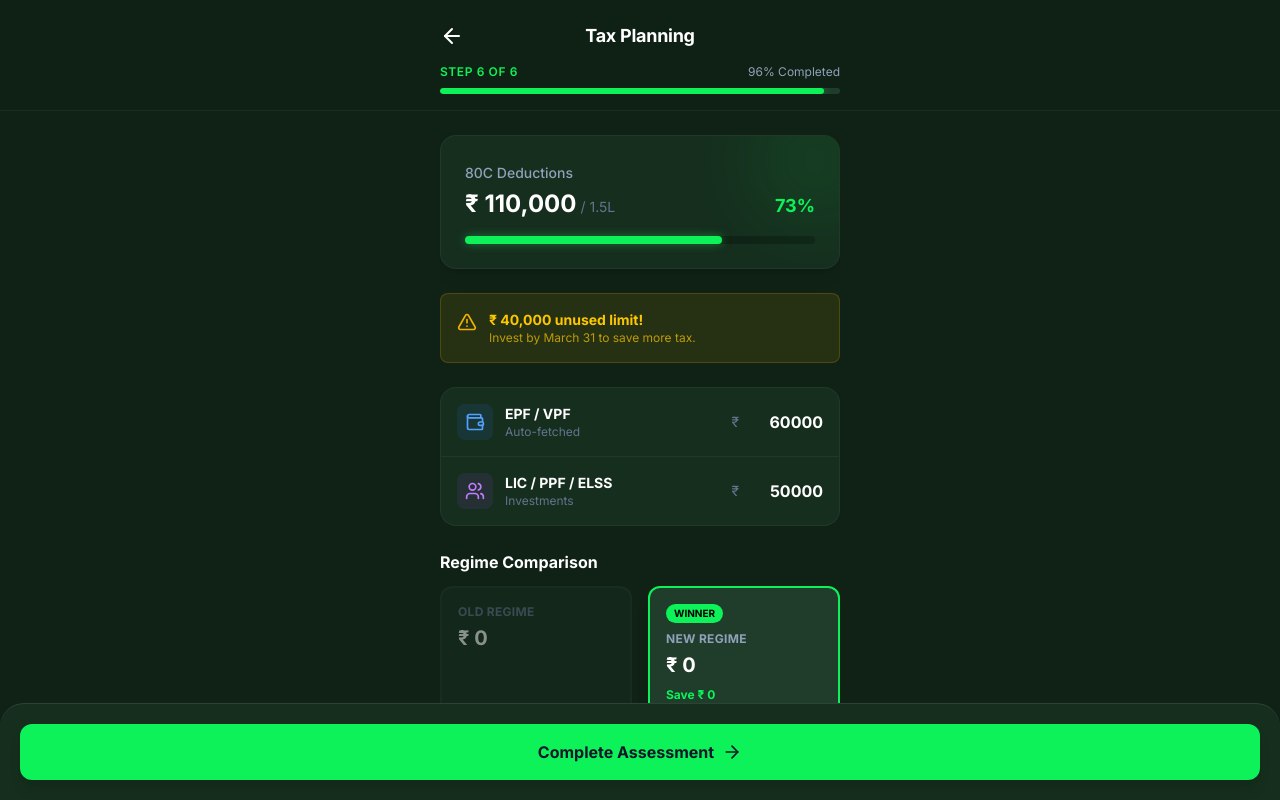
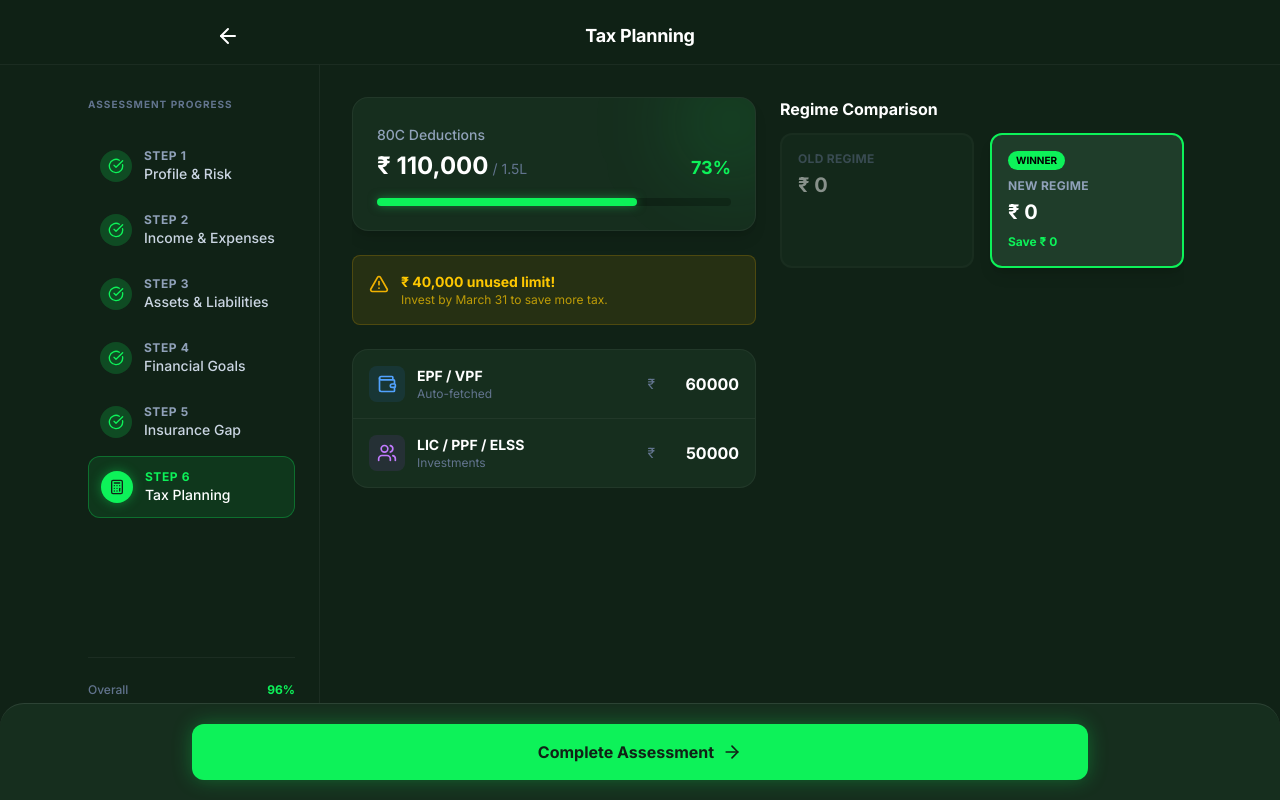
Before and after one commit to rohitguta2432/myFinance, a React (Vite) app: page /assessment/step-6 in a window 1280 px wide. Shown: the top 800 px of the page. Built offline with nearby package versions, Linux system fonts and the light colour scheme; no server answers.

Commit message:
fix: dark theme & responsive desktop layouts for wizard steps and dashboard

```diff
--- a/src/components/layout/Layout.jsx
+++ b/src/components/layout/Layout.jsx
@@ -1,6 +1,6 @@
 import React from 'react';
 import { Outlet, useLocation, useNavigate } from 'react-router-dom';
-import { ArrowLeft } from 'lucide-react';
+import { ArrowLeft, User, DollarSign, Wallet, Flag, Shield, Calculator, CheckCircle } from 'lucide-react';
 
 const Layout = () => {
     const location = useLocation();
@@ -24,12 +24,22 @@ const Layout = () => {
     const isComplete = location.pathname.includes('complete');
     const showHeader = step > 0 && step <= 6;
 
+    // Steps config for sidebar
+    const steps = [
+        { num: 1, title: 'Profile & Risk', icon: User, path: '/assessment/step-1' },
+        { num: 2, title: 'Income & Expenses', icon: DollarSign, path: '/assessment/step-2' },
+        { num: 3, title: 'Assets & Liabilities', icon: Wallet, path: '/assessment/step-3' },
+        { num: 4, title: 'Financial Goals', icon: Flag, path: '/assessment/step-4' },
+        { num: 5, title: 'Insurance Gap', icon: Shield, path: '/assessment/step-5' },
+        { num: 6, title: 'Tax Planning', icon: Calculator, path: '/assessment/step-6' },
+    ];
+
     return (
         <div className="min-h-screen bg-background-dark flex flex-col font-display text-white antialiased selection:bg-primary/30">
             {/* Sticky Header with Progress */}
             {showHeader && (
                 <header className="sticky top-0 z-50 bg-background-dark/95 backdrop-blur-md border-b border-white/5">
-                    <div className="flex items-center p-4 pb-2 justify-between max-w-md mx-auto">
+                    <div className="flex items-center p-4 pb-2 justify-between max-w-4xl mx-auto">
                         <button
                             onClick={() => navigate(-1)}
                             className="text-white flex size-10 shrink-0 items-center justify-center rounded-full hover:bg-white/10 transition-colors"
@@ -40,8 +50,8 @@ const Layout = () => {
                             {title}
                         </h2>
                     </div>
-                    {/* Progress Bar */}
-                    <div className="flex flex-col gap-2 px-6 pb-4 max-w-md mx-auto">
+                    {/* Progress Bar — hidden on lg where sidebar shows */}
+                    <div className="flex flex-col gap-2 px-6 pb-4 max-w-4xl mx-auto lg:hidden">
                         <div className="flex justify-between items-end">
                             <p className="text-primary text-xs font-semibold uppercase tracking-wider">
                                 Step {step} of 6
@@ -60,10 +70,81 @@ const Layout = () => {
                 </header>
             )}
 
-            {/* Main Content */}
-            <main className="flex-1 w-full max-w-md mx-auto p-4 md:p-6 animate-fade-in relative">
-                <Outlet />
-            </main>
+            {/* Content Area: Sidebar + Main */}
+            <div className="flex-1 w-full max-w-6xl mx-auto flex">
+                {/* Desktop Sidebar — step navigator */}
+                {showHeader && (
+                    <aside className="hidden lg:flex flex-col w-64 shrink-0 p-6 pt-8 border-r border-white/5">
+                        <p className="text-[10px] uppercase tracking-widest font-bold text-slate-500 mb-6">Assessment Progress</p>
+                        <nav className="space-y-1">
+                            {steps.map((s) => {
+                                const Icon = s.icon;
+                                const isActive = s.num === step;
+                                const isCompleted = s.num < step;
+                                const isFuture = s.num > step;
+                                return (
+                                    <button
+                                        key={s.num}
+                                        onClick={() => navigate(s.path)}
+                                        className={`w-full flex items-center gap-3 px-3 py-3 rounded-xl text-left transition-all group ${
+                                            isActive
+                                                ? 'bg-primary/10 border border-primary/30'
+                                                : isCompleted
+                                                ? 'hover:bg-white/5 cursor-pointer'
+                                                : 'opacity-40 cursor-default'
+                                        }`}
+                                        disabled={isFuture}
+                                    >
+                                        <div className={`w-8 h-8 rounded-full flex items-center justify-center shrink-0 transition-all ${
+                                            isActive
+                                                ? 'bg-primary text-background-dark shadow-[0_0_12px_rgba(13,242,89,0.4)]'
+                                                : isCompleted
+                                                ? 'bg-primary/20 text-primary'
+                                                : 'bg-surface-active text-slate-500'
+                                        }`}>
+                                            {isCompleted ? (
+                                                <CheckCircle className="w-4 h-4" />
+                                            ) : (
+                                                <Icon className="w-4 h-4" />
+                                            )}
+                                        </div>
+                                        <div className="flex-1 min-w-0">
+                                            <p className={`text-xs font-bold uppercase tracking-wider ${
+                                                isActive ? 'text-primary' : isCompleted ? 'text-slate-400' : 'text-slate-600'
+                                            }`}>
+                                                Step {s.num}
+                                            </p>
+                                            <p className={`text-sm font-medium truncate ${
+                                                isActive ? 'text-white' : isCompleted ? 'text-slate-300' : 'text-slate-500'
+                                            }`}>
+                                                {s.title}
+                                            </p>
+                                        </div>
+                                    </button>
+                                );
+                            })}
+                        </nav>
+                        {/* Overall progress at bottom */}
+                        <div className="mt-auto pt-6 border-t border-white/5">
+                            <div className="flex justify-between text-xs mb-2">
+                                <span className="text-slate-500 font-medium">Overall</span>
+                                <span className="text-primary font-bold">{progress}%</span>
+                            </div>
+                            <div className="h-1.5 w-full rounded-full bg-surface-active overflow-hidden">
+                                <div
+                                    className="h-full bg-primary rounded-full shadow-[0_0_10px_rgba(13,242,89,0.5)] transition-all duration-500"
+                                    style={{ width: `${progress}%` }}
+                                ></div>
+                            </div>
+                        </div>
+                    </aside>
+                )}
+
+                {/* Main Content */}
+                <main className="flex-1 w-full max-w-4xl mx-auto p-4 md:p-6 lg:p-8 animate-fade-in relative">
+                    <Outlet />
+                </main>
+            </div>
 
             {/* Footer */}
             {!isComplete && (
--- a/src/features/assessment/pages/Step1PersonalRisk.jsx
+++ b/src/features/assessment/pages/Step1PersonalRisk.jsx
@@ -103,6 +103,8 @@ const Step1PersonalRisk = () => {
                     <h3 className="text-white text-lg font-bold leading-tight">Demographics</h3>
                 </div>
 
+                <div className="lg:grid lg:grid-cols-2 lg:gap-6 space-y-5 lg:space-y-0">
+
                     {/* Age Slider */}
                     <div className="rounded-xl bg-surface-dark border border-white/5 p-5 shadow-sm">
                         <div className="flex justify-between items-center mb-4">
@@ -183,6 +185,7 @@ const Step1PersonalRisk = () => {
                             >
                                 <Plus className="w-4 h-4" />
                             </button>
+                        </div>
                     </div>
                 </div>
 
@@ -348,7 +351,7 @@ const Step1PersonalRisk = () => {
             </section>
 
             {/* Sticky Footer CTA */}
-            <div className="fixed bottom-0 left-0 w-full bg-gradient-to-t from-background-dark via-background-dark to-transparent pt-10 pb-6 px-4 z-40 max-w-md mx-auto right-0">
+            <div className="fixed bottom-0 left-0 w-full bg-gradient-to-t from-background-dark via-background-dark to-transparent pt-10 pb-6 px-4 z-40 max-w-4xl mx-auto right-0">
                 <button
                     onClick={handleNext}
                     disabled={isSaving}
--- a/src/features/assessment/pages/Step2IncomeExpenses.jsx
+++ b/src/features/assessment/pages/Step2IncomeExpenses.jsx
@@ -127,7 +127,7 @@ const Step2IncomeExpenses = () => {
 
             {/* Summary Footer */}
             <div className="fixed bottom-0 left-0 w-full bg-gradient-to-t from-background-dark via-background-dark to-transparent pt-6 z-40">
-                <div className="bg-surface-dark border-t border-white/5 p-5 rounded-t-3xl max-w-md mx-auto right-0 left-0">
+                <div className="bg-surface-dark border-t border-white/5 p-5 rounded-t-3xl max-w-4xl mx-auto right-0 left-0">
                     <div className="flex flex-col gap-4">
                         <div className="flex justify-between items-end border-b border-white/10 pb-4">
                             <div className="flex flex-col gap-1">
@@ -167,7 +167,7 @@ const Step2IncomeExpenses = () => {
             {isModalOpen && (
                 <div className="fixed inset-0 z-50 flex items-end justify-center sm:items-center">
                     <div className="absolute inset-0 bg-black/70 backdrop-blur-sm" onClick={() => setIsModalOpen(false)}></div>
-                    <div className="relative bg-surface-dark w-full max-w-md rounded-t-3xl sm:rounded-3xl p-6 shadow-2xl border-t border-white/10 animate-slide-up">
+                    <div className="relative bg-surface-dark w-full max-w-lg rounded-t-3xl sm:rounded-3xl p-6 shadow-2xl border-t border-white/10 animate-slide-up">
                         <div className="w-12 h-1 bg-surface-active rounded-full mx-auto mb-6 sm:hidden"></div>
                         <div className="flex justify-between items-center mb-6">
                             <h3 className="text-xl font-bold text-white">Add {modalType === 'income' ? 'Income' : 'Expense'}</h3>
--- a/src/features/assessment/pages/Step3AssetsLiabilities.jsx
+++ b/src/features/assessment/pages/Step3AssetsLiabilities.jsx
@@ -129,7 +129,7 @@ const Step3AssetsLiabilities = () => {
             </div>
 
             {/* Footer */}
-            <div className="fixed bottom-0 left-0 w-full bg-gradient-to-t from-background-dark via-background-dark to-transparent pt-10 pb-6 px-4 z-40 max-w-md mx-auto right-0">
+            <div className="fixed bottom-0 left-0 w-full bg-gradient-to-t from-background-dark via-background-dark to-transparent pt-10 pb-6 px-4 z-40 max-w-4xl mx-auto right-0">
                 <button
                     onClick={() => navigate('/assessment/step-4')}
                     className="w-full bg-primary text-background-dark font-bold text-base py-4 rounded-xl flex items-center justify-center gap-2 hover:bg-primary-dark transition-colors shadow-[0_0_20px_rgba(13,242,89,0.3)] active:scale-[0.98]"
@@ -143,7 +143,7 @@ const Step3AssetsLiabilities = () => {
             {isModalOpen && (
                 <div className="fixed inset-0 z-50 flex items-end justify-center sm:items-center">
                     <div className="absolute inset-0 bg-black/70 backdrop-blur-sm" onClick={() => setIsModalOpen(false)}></div>
-                    <div className="relative bg-surface-dark w-full max-w-md rounded-t-3xl sm:rounded-3xl p-6 shadow-2xl border-t border-white/10 animate-slide-up">
+                    <div className="relative bg-surface-dark w-full max-w-lg rounded-t-3xl sm:rounded-3xl p-6 shadow-2xl border-t border-white/10 animate-slide-up">
                         <div className="w-12 h-1 bg-surface-active rounded-full mx-auto mb-6 sm:hidden"></div>
                         <div className="flex justify-between items-center mb-6">
                             <h3 className="text-xl font-bold text-white">Add {activeTab === 'assets' ? 'Asset' : 'Liability'}</h3>
--- a/src/features/assessment/pages/Step4FinancialGoals.jsx
+++ b/src/features/assessment/pages/Step4FinancialGoals.jsx
@@ -164,7 +164,7 @@ const Step4FinancialGoals = () => {
 
             {/* Footer */}
             <div className="fixed bottom-0 left-0 w-full bg-gradient-to-t from-background-dark via-background-dark to-transparent pt-6 z-40">
-                <div className="bg-surface-dark border-t border-white/5 p-5 rounded-t-3xl max-w-md mx-auto right-0 left-0">
+                <div className="bg-surface-dark border-t border-white/5 p-5 rounded-t-3xl max-w-4xl mx-auto right-0 left-0">
                     <div className="flex flex-col gap-4">
                         {goals.length > 0 && (
                             <div className="flex justify-between items-center text-slate-300 text-sm px-1">
@@ -187,7 +187,7 @@ const Step4FinancialGoals = () => {
             {isModalOpen && (
                 <div className="fixed inset-0 z-50 flex items-end justify-center sm:items-center">
                     <div className="absolute inset-0 bg-black/70 backdrop-blur-sm" onClick={() => setIsModalOpen(false)}></div>
-                    <div className="relative bg-surface-dark w-full max-w-md rounded-t-3xl sm:rounded-3xl p-6 shadow-2xl border-t border-white/10 animate-slide-up">
+                    <div className="relative bg-surface-dark w-full max-w-lg rounded-t-3xl sm:rounded-3xl p-6 shadow-2xl border-t border-white/10 animate-slide-up">
                         <div className="w-12 h-1 bg-surface-active rounded-full mx-auto mb-6 sm:hidden"></div>
                         <div className="flex justify-between items-center mb-6">
                             <h3 className="text-xl font-bold text-white">{editingId ? 'Edit Goal' : 'Add Goal'}</h3>
--- a/src/features/assessment/pages/Step6TaxOptimization.jsx
+++ b/src/features/assessment/pages/Step6TaxOptimization.jsx
@@ -100,6 +100,11 @@ const Step6TaxOptimization = () => {
 
             <div className="flex-1 space-y-6 overflow-y-auto pb-4">
 
+                {/* 80C + Inputs and Comparison Grid */}
+                <div className="lg:grid lg:grid-cols-2 lg:gap-6 space-y-6 lg:space-y-0">
+
+                    {/* Left Column: 80C Card + Alert + Inputs */}
+                    <div className="space-y-6">
                         {/* 80C Card */}
                         <div className="bg-surface-dark rounded-2xl p-6 relative overflow-hidden shadow-lg border border-white/5">
                             <div className="absolute top-0 right-0 w-32 h-32 bg-primary/10 rounded-full blur-2xl -mr-10 -mt-10"></div>
@@ -180,8 +185,9 @@ const Step6TaxOptimization = () => {
                                 </div>
                             </div>
                         </div>
+                    </div>
 
-                {/* Comparison */}
+                    {/* Right Column: Comparison */}
                     <div>
                         <h3 className="font-bold text-white mb-3">Regime Comparison</h3>
                         <div className="grid grid-cols-2 gap-4">
@@ -203,12 +209,15 @@ const Step6TaxOptimization = () => {
 
                 </div>
 
+            </div>
+
             {/* Footer */}
             <div className="fixed bottom-0 left-0 w-full bg-surface-dark border-t border-white/10 p-5 z-40 rounded-t-3xl">
+                <div className="max-w-4xl mx-auto">
                     <button
                         onClick={handleComplete}
                         disabled={isSaving}
-                    className="w-full bg-primary text-slate-900 font-bold text-base py-4 rounded-xl flex items-center justify-center gap-2 hover:bg-primary-dark transition-colors shadow-lg active:scale-[0.98] disabled:opacity-60"
+                        className="w-full bg-primary text-background-dark font-bold text-base py-4 rounded-xl flex items-center justify-center gap-2 hover:bg-primary-dark transition-colors shadow-[0_0_20px_rgba(13,242,89,0.3)] active:scale-[0.98] disabled:opacity-60"
                     >
                         {isSaving ? (
                             <><Loader2 className="w-5 h-5 animate-spin" /> Saving...</>
@@ -218,6 +227,7 @@ const Step6TaxOptimization = () => {
                     </button>
                 </div>
             </div>
+        </div>
     );
 };
 
```
Also changed, not shown: src/features/assessment/pages/AssessmentComplete.jsx (+5 -5 lines), src/features/assessment/pages/Step5InsuranceGap.jsx (+8 -1 lines), src/features/dashboard/pages/Home.jsx (+7 -5 lines). Lines whose indentation alone changed are shown as unchanged.
